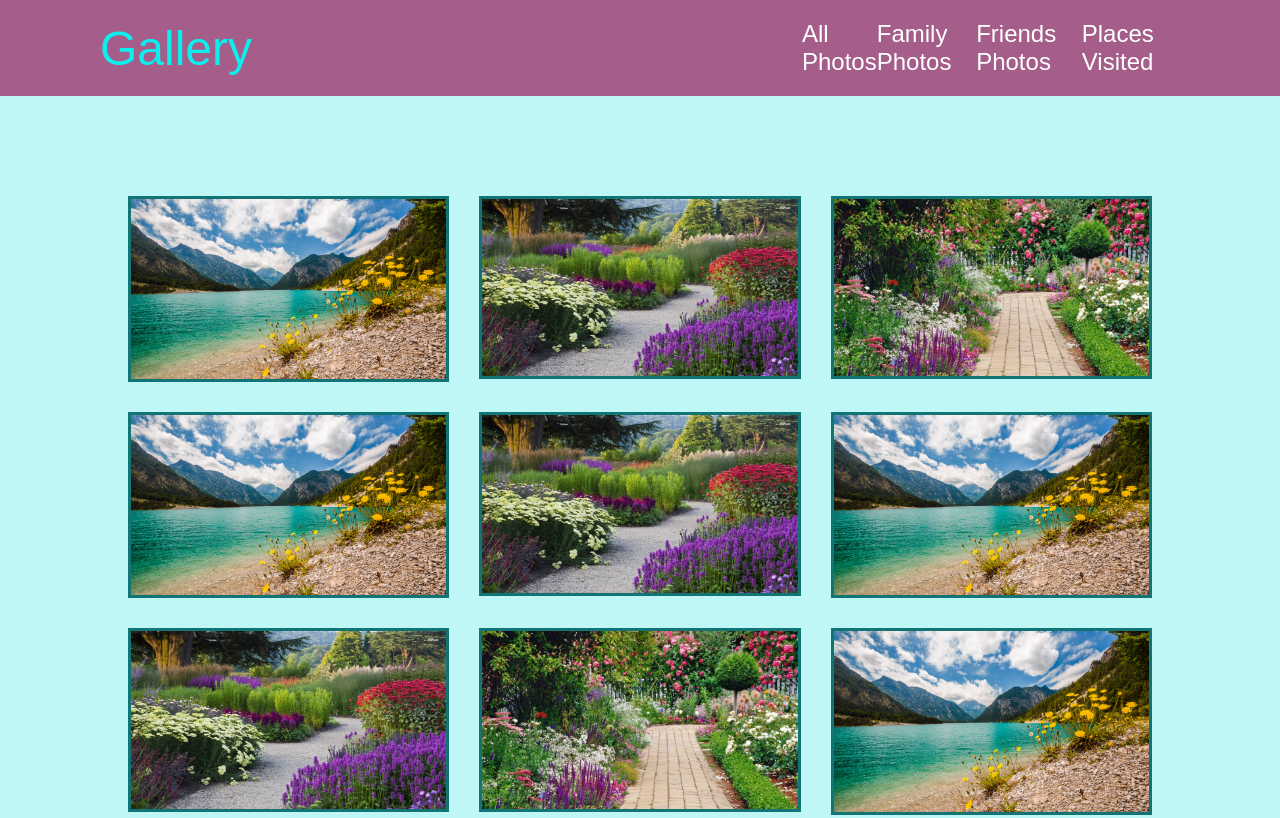
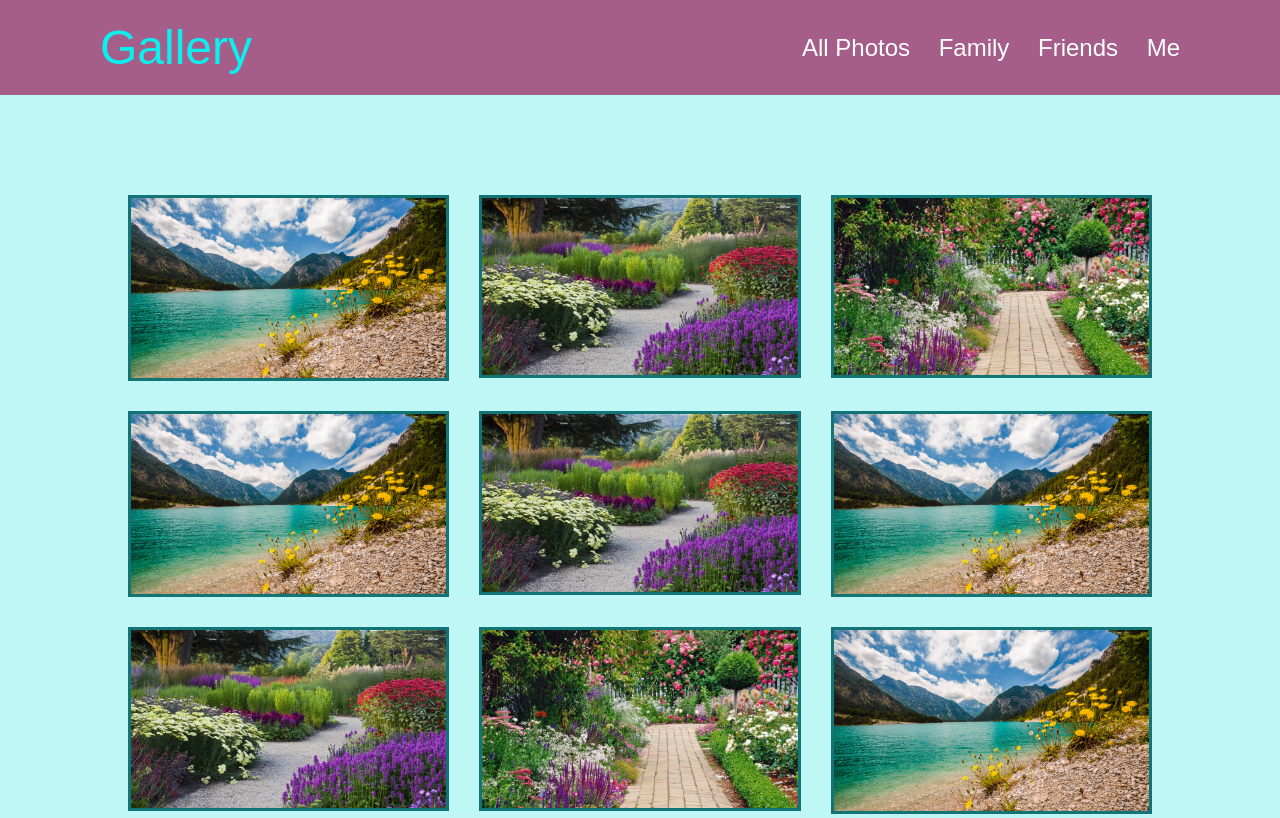
Before and after one commit to seeratalishah/photo-gallery, a plain HTML site: page index.html in a window 1280 px wide. Shown: the top 818 px of the page. Drawn offline with Linux system fonts and the light colour scheme.

Commit message:
updated nav items text

```diff
--- a/index.html
+++ b/index.html
@@ -14,9 +14,9 @@
         </div>
         <div class="nav-items">
         <a href="./index.html">All Photos</a>
-        <a href="./pages/family.html">Family Photos</a>
-        <a href="">Friends Photos</a>
-        <a href="">Places Visited</a>
+        <a href="./pages/family.html">Family</a>
+        <a href="">Friends</a>
+        <a href="">Me</a>
         </div>
 
     </div>
```
